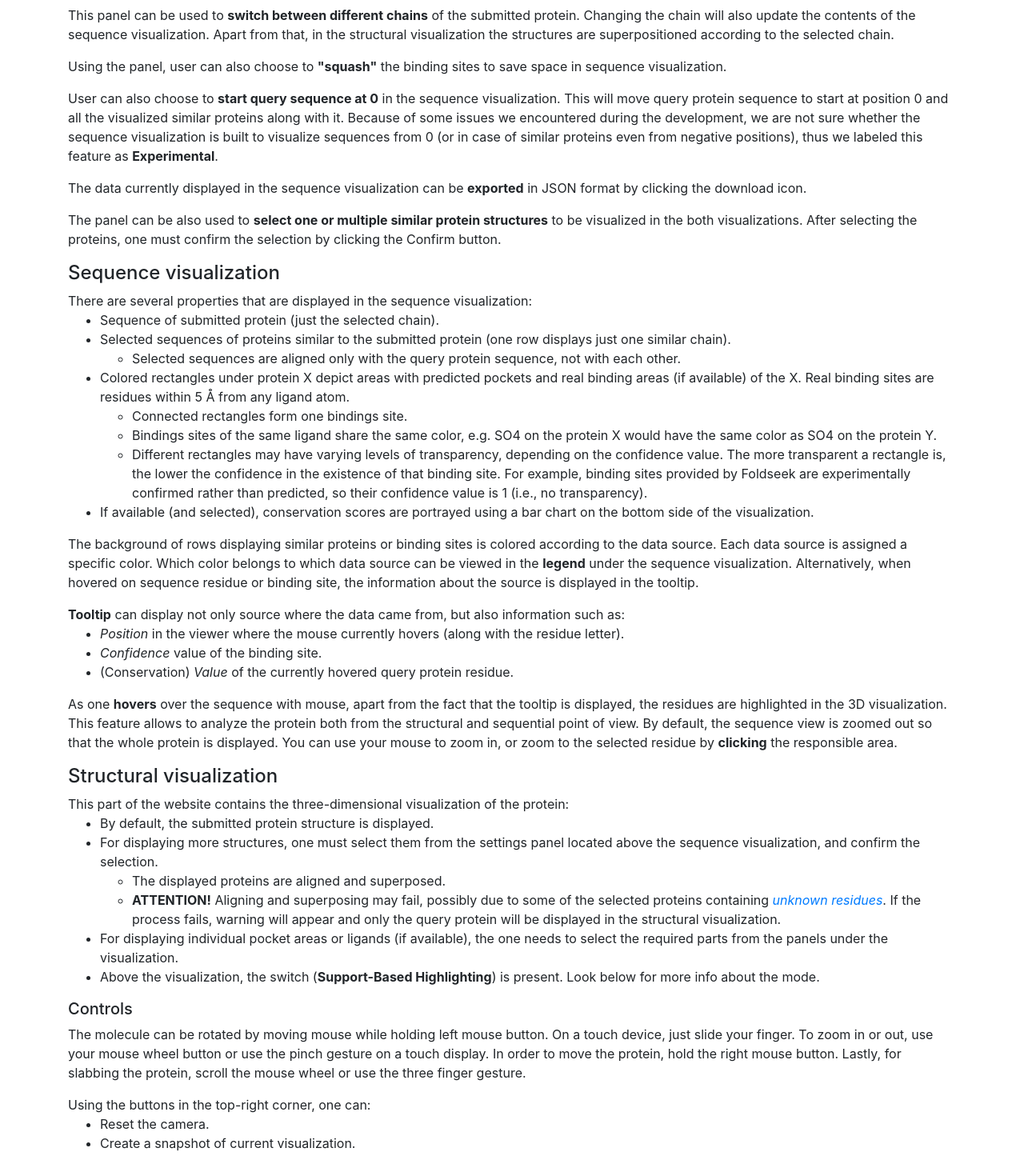
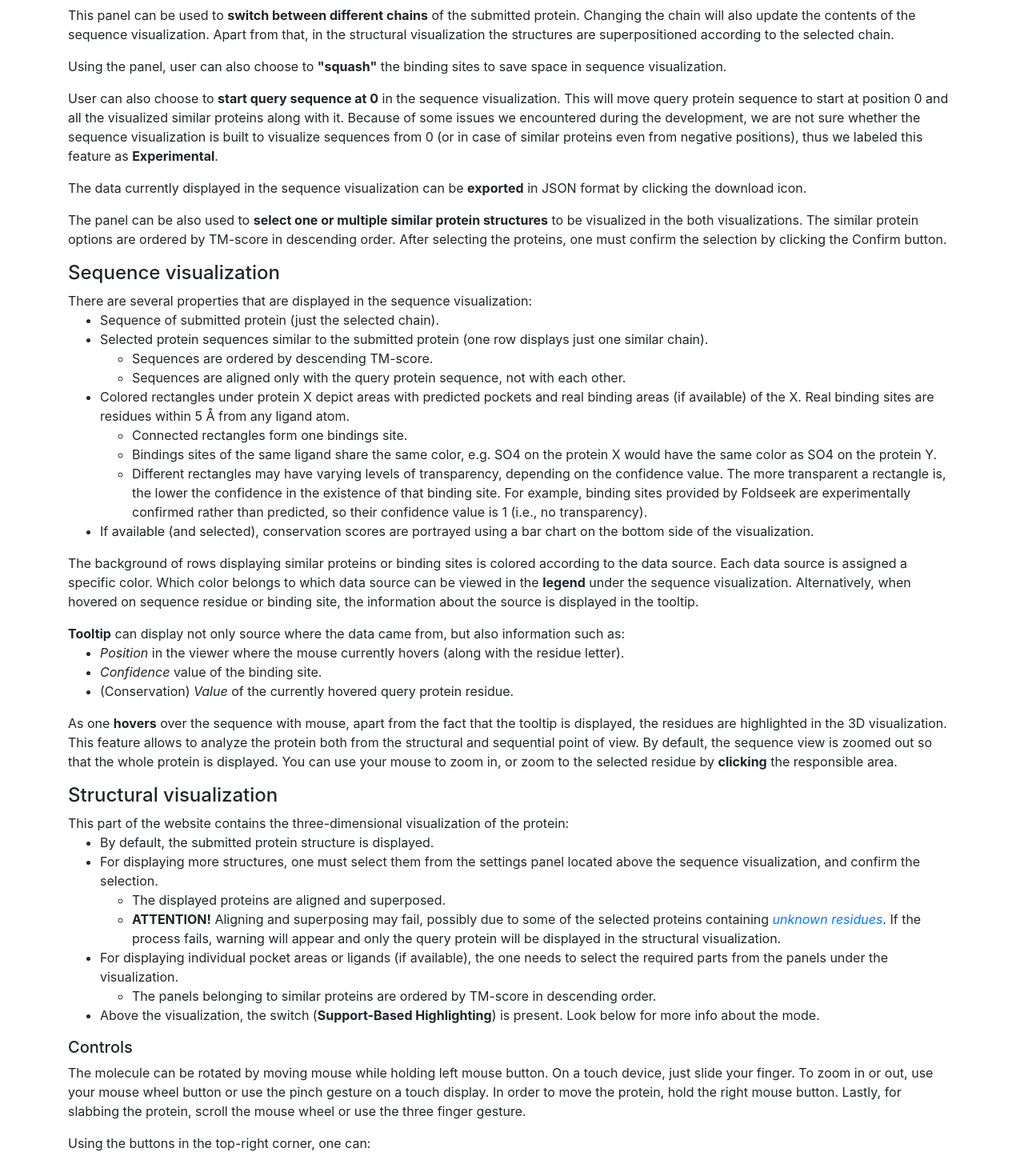
Before and after one commit to milantru/prankweb, a React (Vite) app in the folder src/frontend/: page /help in a window 1280 px wide. Shown: the part 633-2078 px from the top of the page at 80% size. Built offline with nearby package versions, Linux system fonts and the light colour scheme.

Commit message:
Update Help page

```diff
--- a/src/frontend/src/pages/help/Help.tsx
+++ b/src/frontend/src/pages/help/Help.tsx
@@ -64,7 +64,8 @@ function Help() {
                 </p>
                 <p>
                     The panel can be also used to <strong>select one or multiple similar protein structures</strong> to be visualized
-                    in the both visualizations. After selecting the proteins, one must confirm the selection by clicking the Confirm button.
+                    in the both visualizations. The similar protein options are ordered by TM-score in descending order.
+                    After selecting the proteins, one must confirm the selection by clicking the Confirm button.
                 </p>
             </section>
 
@@ -75,9 +76,10 @@ function Help() {
                     <ul>
                         <li>Sequence of submitted protein (just the selected chain).</li>
                         <li>
-                            Selected sequences of proteins similar to the submitted protein (one row displays just one similar chain).
+                            Selected protein sequences similar to the submitted protein (one row displays just one similar chain).
                             <ul>
-                                <li>Selected sequences are aligned only with the query protein sequence, not with each other.</li>
+                                <li>Sequences are ordered by descending TM-score.</li>
+                                <li>Sequences are aligned only with the query protein sequence, not with each other.</li>
                             </ul>
                         </li>
                         <li>
@@ -148,6 +150,9 @@ function Help() {
                         <li>
                             For displaying individual pocket areas or ligands (if available),
                             the one needs to select the required parts from the panels under the visualization.
+                            <ul>
+                                <li>The panels belonging to similar proteins are ordered by TM-score in descending order.</li>
+                            </ul>
                         </li>
                         <li>
                             Above the visualization, the switch (<strong>Support-Based Highlighting</strong>) is present.
```
